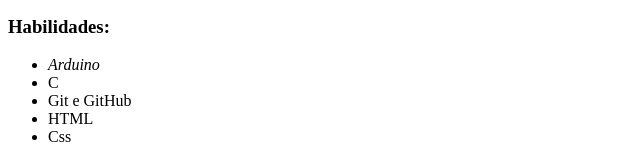
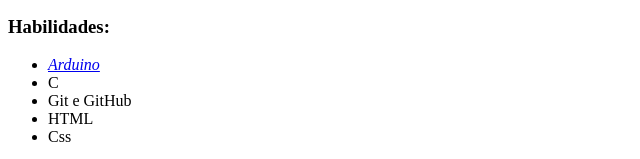
Before and after one commit to ribeir099/ribeir099.github.io, a plain HTML site: page index.html in a window 1280 px wide. Shown: the part 1263-1422 px from the top of the page, 0-640 px from the left. Drawn offline with Linux system fonts and the light colour scheme.

Commit message:
Adicionando um link externo

```diff
--- a/index.html
+++ b/index.html
@@ -15,7 +15,7 @@
     </p>
     <h3>Habilidades:</h3>
     <ul>
-        <li><em>Arduino</em></li>
+        <li><a href="https://blog.eletrogate.com/" target="_blank"><em>Arduino</em></a></li>
         <li>C</li>
         <li>Git e GitHub</li>
         <li>HTML</li>
```
